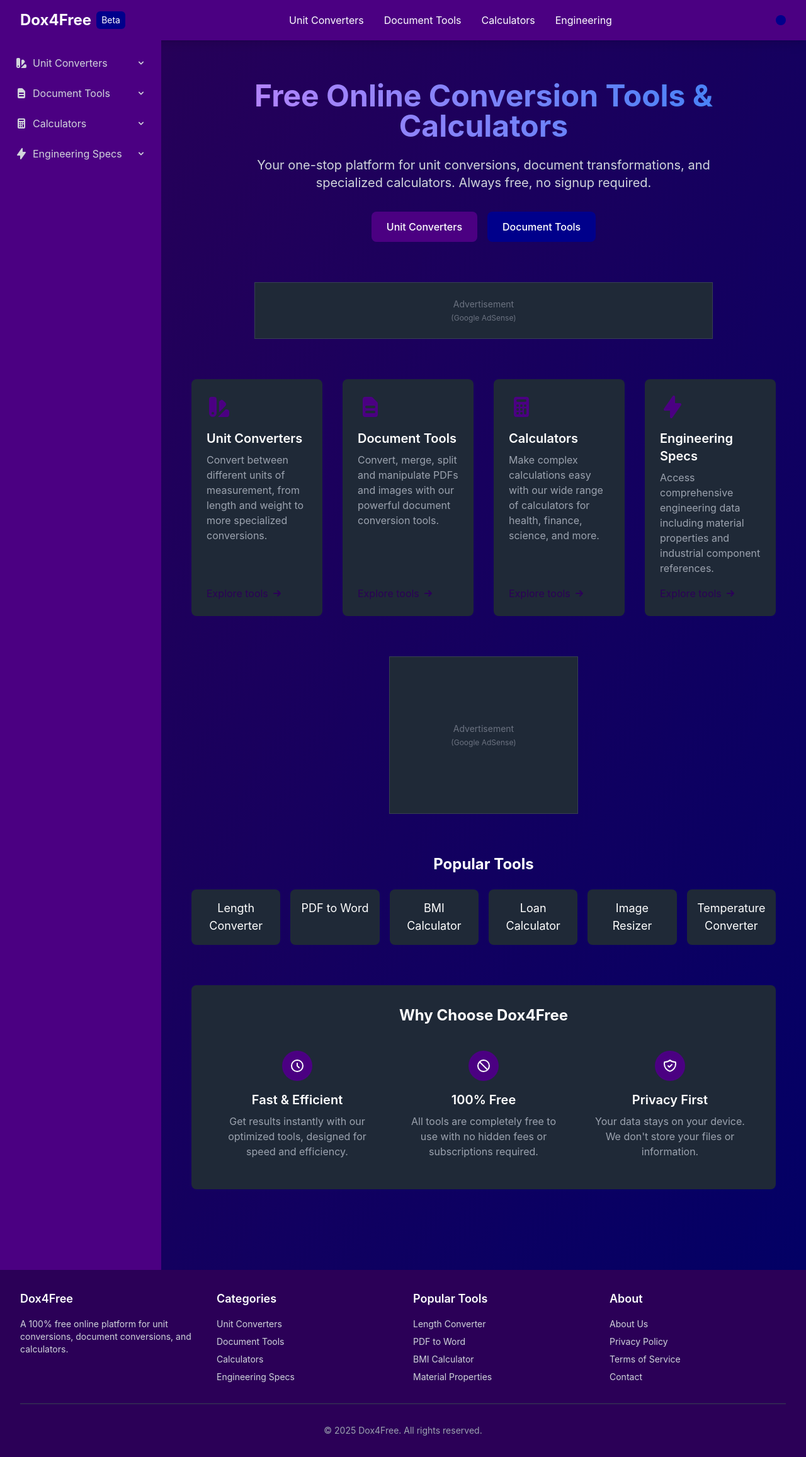
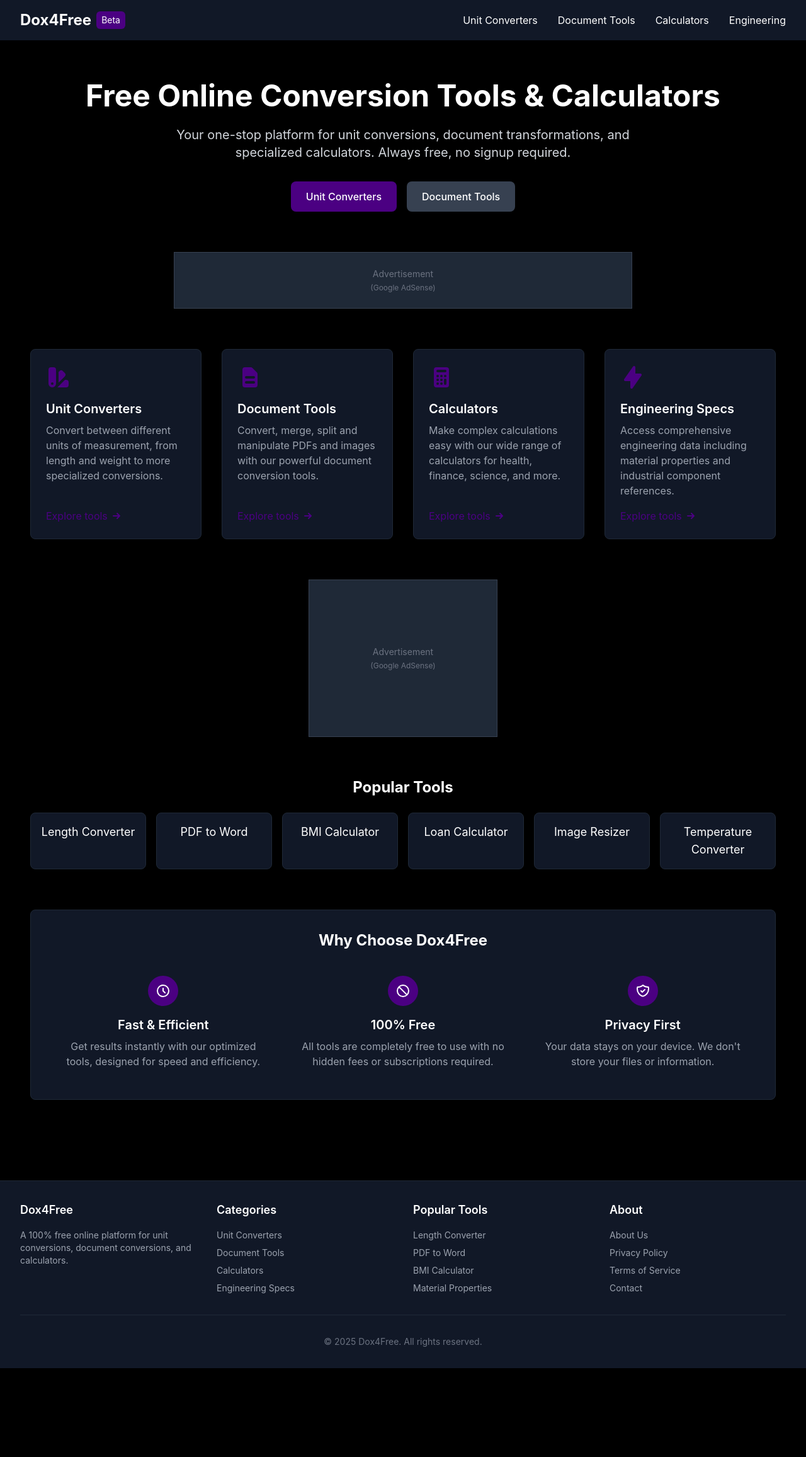
Before and after one commit to Evrenyilmaz101/dox4free, a React (Create React App) app: page / in a window 1280 px wide. Shown: the whole page at 63% size. After the commit the page ends 2172 px from the top, so only its background shows below. Built offline with nearby package versions, Linux system fonts and the light colour scheme.

Commit message:
Update theme to black with navigation in top bar

```diff
--- a/public/index.html
+++ b/public/index.html
@@ -4,7 +4,7 @@
     <meta charset="utf-8" />
     <link rel="icon" href="%PUBLIC_URL%/favicon.ico" />
     <meta name="viewport" content="width=device-width, initial-scale=1" />
-    <meta name="theme-color" content="#4B0082" />
+    <meta name="theme-color" content="#000000" />
     <meta
       name="description"
       content="Dox4Free - 100% free online platform for unit conversions, document conversions, and calculators. No signup required."
--- a/src/App.tsx
+++ b/src/App.tsx
@@ -5,7 +5,6 @@
 // Layout components
 import Header from './components/layout/Header';
 import Footer from './components/layout/Footer';
-import Sidebar from './components/layout/Sidebar';
 
 // Pages
 import HomePage from './pages/HomePage';
@@ -17,11 +16,9 @@
 
 function App() {
   return (
-    <div className="min-h-screen flex flex-col bg-gradient-to-br from-primary-dark to-secondary-dark text-white">
+    <div className="min-h-screen flex flex-col bg-black text-white">
       <Header />
-      <div className="flex flex-1">
-        <Sidebar />
-        <main className="flex-1 p-4">
+      <main className="flex-1 p-4 mx-auto w-full max-w-7xl">
         <Routes>
           <Route path="/" element={<HomePage />} />
           <Route path="/unit-converters/*" element={<UnitConverterPage />} />
@@ -31,7 +28,6 @@
           <Route path="*" element={<NotFoundPage />} />
         </Routes>
       </main>
-      </div>
       <Footer />
     </div>
   );
--- a/src/components/layout/Footer.tsx
+++ b/src/components/layout/Footer.tsx
@@ -3,44 +3,44 @@
 
 const Footer: React.FC = () => {
   return (
-    <footer className="bg-primary-dark py-8">
+    <footer className="bg-gray-900 py-8 border-t border-gray-800">
       <div className="max-w-7xl mx-auto px-4 sm:px-6 lg:px-8">
         <div className="grid grid-cols-1 md:grid-cols-4 gap-8">
           <div>
             <h3 className="text-lg font-semibold text-white mb-4">Dox4Free</h3>
-            <p className="text-gray-300 text-sm">
+            <p className="text-gray-400 text-sm">
               A 100% free online platform for unit conversions, document conversions, and calculators.
             </p>
           </div>
           <div>
             <h3 className="text-lg font-semibold text-white mb-4">Categories</h3>
             <ul className="space-y-2 text-sm">
-              <li><Link to="/unit-converters" className="text-gray-300 hover:text-white">Unit Converters</Link></li>
-              <li><Link to="/document-conversion" className="text-gray-300 hover:text-white">Document Tools</Link></li>
-              <li><Link to="/calculators" className="text-gray-300 hover:text-white">Calculators</Link></li>
-              <li><Link to="/engineering-specs" className="text-gray-300 hover:text-white">Engineering Specs</Link></li>
+              <li><Link to="/unit-converters" className="text-gray-400 hover:text-white">Unit Converters</Link></li>
+              <li><Link to="/document-conversion" className="text-gray-400 hover:text-white">Document Tools</Link></li>
+              <li><Link to="/calculators" className="text-gray-400 hover:text-white">Calculators</Link></li>
+              <li><Link to="/engineering-specs" className="text-gray-400 hover:text-white">Engineering Specs</Link></li>
             </ul>
           </div>
           <div>
             <h3 className="text-lg font-semibold text-white mb-4">Popular Tools</h3>
             <ul className="space-y-2 text-sm">
-              <li><Link to="/unit-converters/length" className="text-gray-300 hover:text-white">Length Converter</Link></li>
-              <li><Link to="/document-conversion/pdf-to-word" className="text-gray-300 hover:text-white">PDF to Word</Link></li>
-              <li><Link to="/calculators/bmi" className="text-gray-300 hover:text-white">BMI Calculator</Link></li>
-              <li><Link to="/engineering-specs/materials" className="text-gray-300 hover:text-white">Material Properties</Link></li>
+              <li><Link to="/unit-converters/length" className="text-gray-400 hover:text-white">Length Converter</Link></li>
+              <li><Link to="/document-conversion/pdf-to-word" className="text-gray-400 hover:text-white">PDF to Word</Link></li>
+              <li><Link to="/calculators/bmi" className="text-gray-400 hover:text-white">BMI Calculator</Link></li>
+              <li><Link to="/engineering-specs/materials" className="text-gray-400 hover:text-white">Material Properties</Link></li>
             </ul>
           </div>
           <div>
             <h3 className="text-lg font-semibold text-white mb-4">About</h3>
             <ul className="space-y-2 text-sm">
-              <li><Link to="/about" className="text-gray-300 hover:text-white">About Us</Link></li>
-              <li><Link to="/privacy" className="text-gray-300 hover:text-white">Privacy Policy</Link></li>
-              <li><Link to="/terms" className="text-gray-300 hover:text-white">Terms of Service</Link></li>
-              <li><Link to="/contact" className="text-gray-300 hover:text-white">Contact</Link></li>
+              <li><Link to="/about" className="text-gray-400 hover:text-white">About Us</Link></li>
+              <li><Link to="/privacy" className="text-gray-400 hover:text-white">Privacy Policy</Link></li>
+              <li><Link to="/terms" className="text-gray-400 hover:text-white">Terms of Service</Link></li>
+              <li><Link to="/contact" className="text-gray-400 hover:text-white">Contact</Link></li>
             </ul>
           </div>
         </div>
-        <div className="mt-8 pt-8 border-t border-gray-700 text-center text-sm text-gray-400">
+        <div className="mt-8 pt-8 border-t border-gray-800 text-center text-sm text-gray-500">
           <p>© {new Date().getFullYear()} Dox4Free. All rights reserved.</p>
         </div>
       </div>
--- a/src/components/layout/Header.tsx
+++ b/src/components/layout/Header.tsx
@@ -1,34 +1,77 @@
-import React from 'react';
+import React, { useState } from 'react';
 import { Link } from 'react-router-dom';
 
 const Header: React.FC = () => {
+  const [isMenuOpen, setIsMenuOpen] = useState(false);
+
   return (
-    <header className="bg-primary shadow-lg">
+    <header className="bg-gray-900 shadow-lg">
       <div className="max-w-7xl mx-auto px-4 sm:px-6 lg:px-8 py-4">
         <div className="flex justify-between items-center">
           <div className="flex items-center">
             <Link to="/" className="flex items-center">
               <span className="text-2xl font-bold text-white">Dox4Free</span>
-              <span className="ml-2 text-sm bg-secondary px-2 py-1 rounded-md">Beta</span>
+              <span className="ml-2 text-sm bg-primary px-2 py-1 rounded-md">Beta</span>
             </Link>
           </div>
+
+          {/* Desktop navigation */}
           <nav className="hidden md:flex space-x-8">
             <Link to="/unit-converters" className="text-white hover:text-gray-200">Unit Converters</Link>
             <Link to="/document-conversion" className="text-white hover:text-gray-200">Document Tools</Link>
             <Link to="/calculators" className="text-white hover:text-gray-200">Calculators</Link>
             <Link to="/engineering-specs" className="text-white hover:text-gray-200">Engineering</Link>
           </nav>
-          <div className="flex items-center">
+
+          {/* Mobile menu button */}
+          <div className="flex items-center md:hidden">
             <button
-              className="bg-secondary p-2 rounded-full text-white hover:bg-secondary-dark focus:outline-none"
+              className="bg-gray-800 p-2 rounded-md text-white hover:bg-gray-700 focus:outline-none"
+              onClick={() => setIsMenuOpen(!isMenuOpen)}
               aria-label="Toggle menu"
             >
-              <svg xmlns="http://www.w3.org/2000/svg" className="h-6 w-6 md:hidden" fill="none" viewBox="0 0 24 24" stroke="currentColor">
+              <svg xmlns="http://www.w3.org/2000/svg" className="h-6 w-6" fill="none" viewBox="0 0 24 24" stroke="currentColor">
                 <path strokeLinecap="round" strokeLinejoin="round" strokeWidth={2} d="M4 6h16M4 12h16M4 18h16" />
               </svg>
             </button>
           </div>
         </div>
+
+        {/* Mobile menu, show/hide based on menu state */}
+        {isMenuOpen && (
+          <div className="md:hidden mt-4">
+            <div className="px-2 pt-2 pb-3 space-y-1 sm:px-3">
+              <Link
+                to="/unit-converters"
+                className="block px-3 py-2 rounded-md text-white hover:bg-gray-700"
+                onClick={() => setIsMenuOpen(false)}
+              >
+                Unit Converters
+              </Link>
+              <Link
+                to="/document-conversion"
+                className="block px-3 py-2 rounded-md text-white hover:bg-gray-700"
+                onClick={() => setIsMenuOpen(false)}
+              >
+                Document Tools
+              </Link>
+              <Link
+                to="/calculators"
+                className="block px-3 py-2 rounded-md text-white hover:bg-gray-700"
+                onClick={() => setIsMenuOpen(false)}
+              >
+                Calculators
+              </Link>
+              <Link
+                to="/engineering-specs"
+                className="block px-3 py-2 rounded-md text-white hover:bg-gray-700"
+                onClick={() => setIsMenuOpen(false)}
+              >
+                Engineering
+              </Link>
+            </div>
+          </div>
+        )}
       </div>
     </header>
   );
--- a/src/index.css
+++ b/src/index.css
@@ -1,6 +1,10 @@
 @tailwind base;
 @tailwind components;
 @tailwind utilities;
+
+:root {
+  color-scheme: dark;
+}
 
 body {
   margin: 0;
@@ -9,6 +13,8 @@
     sans-serif;
   -webkit-font-smoothing: antialiased;
   -moz-osx-font-smoothing: grayscale;
+  background-color: black;
+  color: white;
 }
 
 code {
@@ -18,6 +24,6 @@
 
 @layer base {
   html {
-    @apply dark:bg-gray-900 dark:text-white;
+    @apply bg-black text-white;
   }
 }
--- a/src/pages/HomePage.tsx
+++ b/src/pages/HomePage.tsx
@@ -59,7 +59,7 @@
     <div className="max-w-7xl mx-auto px-4 sm:px-6 lg:px-8 py-12">
       {/* Hero Section */}
       <div className="text-center mb-16">
-        <h1 className="text-4xl md:text-5xl font-bold mb-6 bg-clip-text text-transparent bg-gradient-to-r from-purple-400 to-blue-500">
+        <h1 className="text-4xl md:text-5xl font-bold mb-6 text-white">
           Free Online Conversion Tools & Calculators
         </h1>
         <p className="text-xl text-gray-300 max-w-3xl mx-auto mb-8">
@@ -74,7 +74,7 @@
           </Link>
           <Link
             to="/document-conversion"
-            className="px-6 py-3 bg-secondary hover:bg-secondary-dark text-white font-medium rounded-lg transition duration-300"
+            className="px-6 py-3 bg-gray-700 hover:bg-gray-600 text-white font-medium rounded-lg transition duration-300"
           >
             Document Tools
           </Link>
@@ -92,12 +92,12 @@
           <Link
             key={index}
             to={category.path}
-            className="bg-gray-800 hover:bg-gray-700 rounded-lg p-6 transition duration-300 flex flex-col h-full"
+            className="bg-gray-900 hover:bg-gray-800 rounded-lg p-6 transition duration-300 flex flex-col h-full border border-gray-800"
           >
             <div className="text-primary mb-4">{category.icon}</div>
             <h3 className="text-xl font-semibold mb-2">{category.title}</h3>
             <p className="text-gray-400 mb-4 flex-grow">{category.description}</p>
-            <div className="text-primary-dark hover:text-primary flex items-center mt-auto">
+            <div className="text-primary hover:text-white flex items-center mt-auto">
               <span>Explore tools</span>
               <svg xmlns="http://www.w3.org/2000/svg" className="h-5 w-5 ml-1" viewBox="0 0 20 20" fill="currentColor">
                 <path fillRule="evenodd" d="M10.293 5.293a1 1 0 011.414 0l4 4a1 1 0 010 1.414l-4 4a1 1 0 01-1.414-1.414L12.586 11H5a1 1 0 110-2h7.586l-2.293-2.293a1 1 0 010-1.414z" clipRule="evenodd" />
@@ -120,7 +120,7 @@
             <Link
               key={index}
               to={tool.path}
-              className="bg-gray-800 hover:bg-gray-700 rounded-lg p-4 text-center transition duration-300"
+              className="bg-gray-900 hover:bg-gray-800 rounded-lg p-4 text-center transition duration-300 border border-gray-800"
             >
               <span className="block text-lg">{tool.name}</span>
             </Link>
@@ -129,7 +129,7 @@
       </div>
 
       {/* Why Choose Us */}
-      <div className="bg-gray-800 rounded-lg p-8 mb-16">
+      <div className="bg-gray-900 rounded-lg p-8 mb-16 border border-gray-800">
         <h2 className="text-2xl font-bold mb-6 text-center">Why Choose Dox4Free</h2>
         <div className="grid grid-cols-1 md:grid-cols-3 gap-6">
           <div className="text-center p-4">
--- a/tailwind.config.js
+++ b/tailwind.config.js
@@ -14,9 +14,14 @@
           DEFAULT: '#00008B',  // Dark blue
           dark: '#000066',
         },
+        dark: {
+          DEFAULT: '#000000',  // Pure black
+          'gray-900': '#0a0a0a',  // Slightly lighter black
+          'gray-800': '#121212',  // Dark gray
+        }
       },
     },
   },
   plugins: [],
-  darkMode: 'class',
+  darkMode: 'media',  // Use 'media' for automatic dark mode based on OS preference
 }
```
Lines whose indentation alone changed are shown as unchanged.
